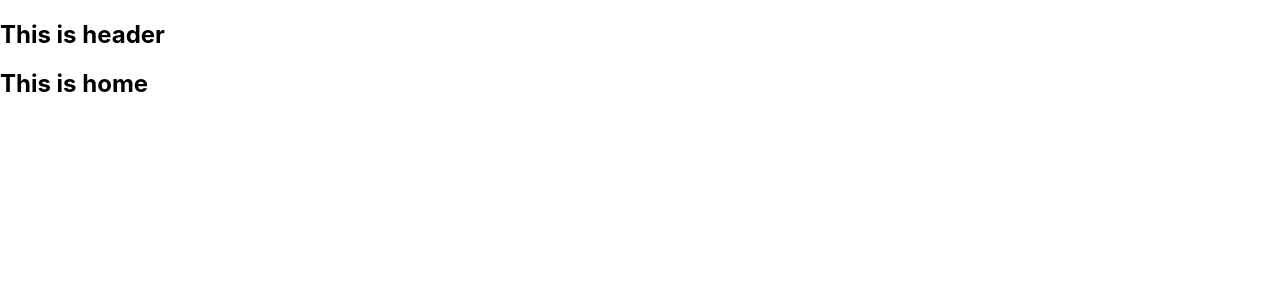
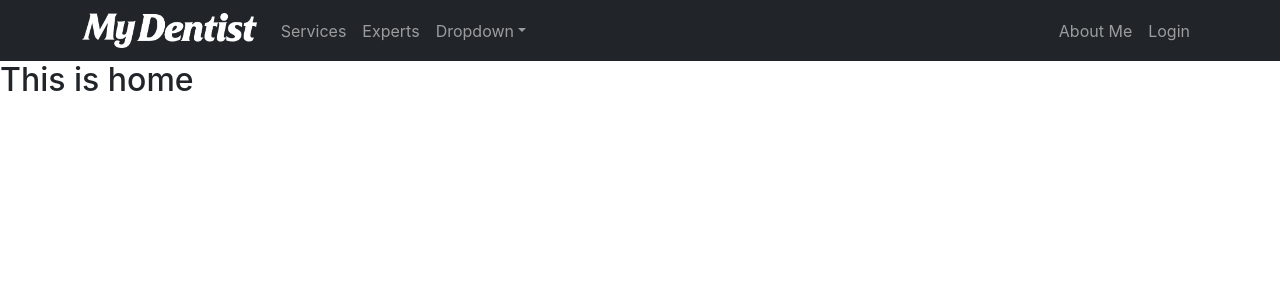
Before and after one commit to uttamsdev/dentist-application, a React (Create React App) app: page / in a window 1280 px wide. Shown: the top 300 px of the page. Built offline with nearby package versions, Linux system fonts and the light colour scheme; no server answers.

Commit message:
header added

```diff
--- a/package.json
+++ b/package.json
@@ -6,9 +6,12 @@
     "@testing-library/jest-dom": "^5.16.4",
     "@testing-library/react": "^13.1.1",
     "@testing-library/user-event": "^13.5.0",
+    "bootstrap": "^5.1.3",
     "firebase": "^9.6.11",
     "react": "^18.0.0",
+    "react-bootstrap": "^2.2.3",
     "react-dom": "^18.0.0",
+    "react-firebase-hooks": "^5.0.3",
     "react-router-dom": "^6.3.0",
     "react-scripts": "5.0.1",
     "web-vitals": "^2.1.4"
--- a/public/index.html
+++ b/public/index.html
@@ -24,6 +24,7 @@
       work correctly both with client-side routing and a non-root public URL.
       Learn how to configure a non-root public URL by running `npm run build`.
     -->
+    <link href="https://cdn.jsdelivr.net/npm/bootstrap@5.1.3/dist/css/bootstrap.min.css" rel="stylesheet" integrity="sha384-1BmE4kWBq78iYhFldvKuhfTAU6auU8tT94WrHftjDbrCEXSU1oBoqyl2QvZ6jIW3" crossorigin="anonymous">
     <title>React App</title>
   </head>
   <body>
--- a/src/components/Header/Header.js
+++ b/src/components/Header/Header.js
@@ -1,10 +1,51 @@
+import { signOut } from 'firebase/auth';
 import React from 'react'
+import { Container, Nav, Navbar, NavDropdown } from 'react-bootstrap';
+import { Link } from 'react-router-dom';
+import auth from '../../firebase.init';
+import logo from '../../Images/logo.png'
+import { useAuthState } from 'react-firebase-hooks/auth';
 
 const Header = () => {
+    const [user] = useAuthState(auth);
+
+    const handleSignOut = () =>{
+        signOut(auth);
+    }
   return (
-    <div>
-        <h2>This is header</h2>
-    </div>
+    <>
+    <Navbar collapseOnSelect expand="lg" sticky='top' bg="dark" variant="dark">
+        <Container>
+            <Navbar.Brand as={Link} to="/">
+                <img height={35} src={logo} alt="" />
+            </Navbar.Brand>
+            <Navbar.Toggle aria-controls="responsive-navbar-nav" />
+            <Navbar.Collapse id="responsive-navbar-nav">
+                <Nav className="me-auto">
+                    <Nav.Link href="#services">Services</Nav.Link>
+                    <Nav.Link href="#experts">Experts</Nav.Link>
+                    <NavDropdown title="Dropdown" id="collasible-nav-dropdown">
+                        <NavDropdown.Item href="#action/3.1">Action</NavDropdown.Item>
+                        <NavDropdown.Item href="#action/3.2">Another action</NavDropdown.Item>
+                        <NavDropdown.Item href="#action/3.3">Something</NavDropdown.Item>
+                        <NavDropdown.Divider />
+                        <NavDropdown.Item href="#action/3.4">Separated link</NavDropdown.Item>
+                    </NavDropdown>
+                </Nav>
+                <Nav>
+                    <Nav.Link as={Link} to="about">About Me</Nav.Link>
+                    {
+                        user ?
+                            <button className='btn btn-danger text-white text-decoration-none' onClick={handleSignOut}>sign out</button>
+                        :
+                        <Nav.Link as={Link} to="login">
+                        Login
+                    </Nav.Link>}
+                </Nav>
+            </Navbar.Collapse>
+        </Container>
+    </Navbar>
+</>
   )
 }
 
```
Also changed, not shown: src/Images/logo.png (added), 1 other file (tests, documents, lock files or other folders).
